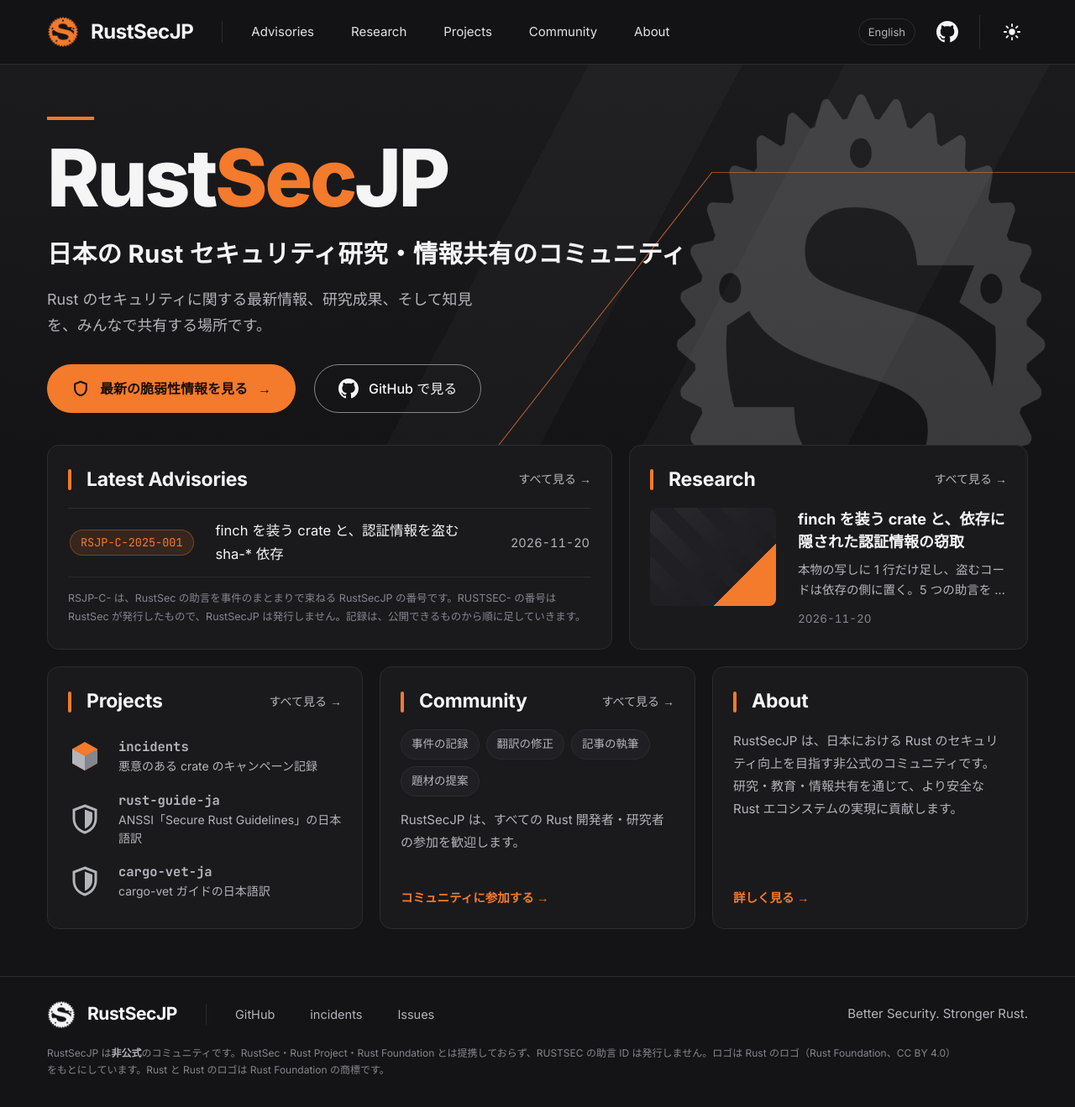
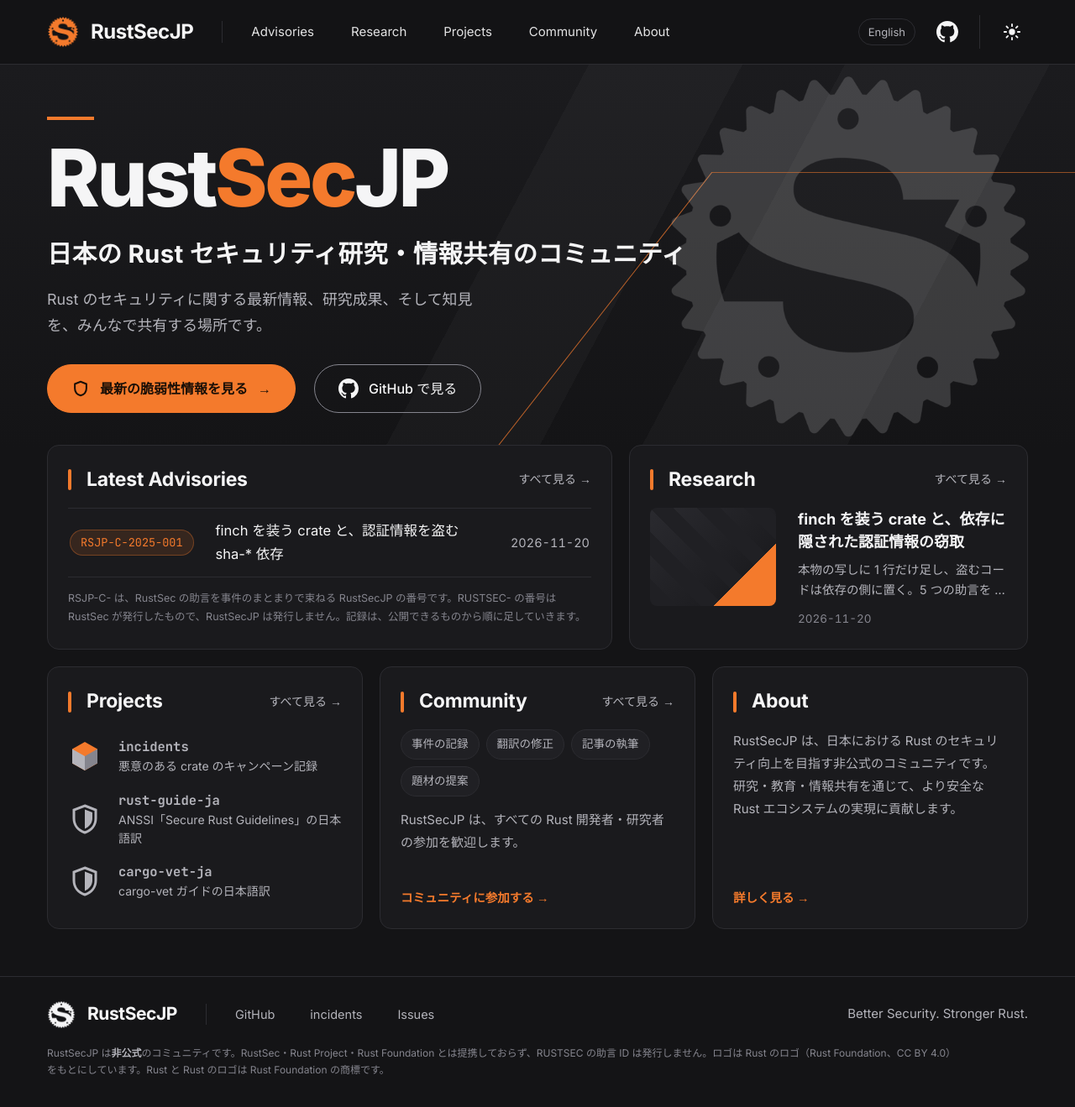
Before and after one commit to RustSecJP/rustsecjp.github.io, a Jekyll site: the page built from index.html, in a window 1280 px wide and 1320 px high. Shown: the whole window at 84% size. Built offline with Jekyll 4.4.1, drawn with Linux system fonts in a browser that asks for light colours.

Commit message:
ヒーローのロゴが歪んで切れる問題を直す

```diff
--- a/assets/home.css
+++ b/assets/home.css
@@ -31,7 +31,7 @@ a:focus-visible,button:focus-visible{outline:2px solid var(--acc);outline-offset
 .hero::before{left:46%;top:100%;width:420px;transform:rotate(-52deg)}
 .hero::after{left:calc(46% + 258px);top:calc(100% - 331px);width:520px;height:1px;opacity:.55}
 .hero .in{position:relative;padding-top:62px;padding-bottom:44px}
-.hero-art{position:absolute;right:20px;top:14px;width:470px;max-width:40vw;aspect-ratio:1;opacity:var(--art);pointer-events:none;user-select:none}
+.hero-art{position:absolute;right:40px;top:50%;transform:translateY(-50%);width:min(460px,36vw);height:auto;aspect-ratio:1;opacity:var(--art);pointer-events:none;user-select:none}
 [data-theme="light"] .hero-art{filter:invert(1)}
 .rule{display:block;width:56px;height:4px;background:var(--acc);margin-bottom:22px}
 .hero h1{position:relative;margin:0;font-size:clamp(54px,7.4vw,104px);line-height:1;font-weight:800;letter-spacing:-.035em}
@@ -51,7 +51,7 @@ a:hover .arr{transform:translateX(3px)}
 .card{background:var(--panel);border:1px solid var(--line);border-radius:14px;padding:26px 24px 24px;min-width:0;display:flex;flex-direction:column}
 .c-adv{grid-column:span 7}.c-res{grid-column:span 5}.c-pro{grid-column:span 4}.c-com{grid-column:span 4}.c-abt{grid-column:span 4}
 @media(max-width:1080px){.c-adv,.c-res{grid-column:span 12}.c-pro,.c-com,.c-abt{grid-column:span 6}.c-abt{grid-column:span 12}}
-@media(max-width:720px){.c-pro,.c-com{grid-column:span 12}.in,.hd-in,.ft-in{padding:0 22px}.hd-nav{gap:22px;padding-left:18px}.hd-in{gap:16px}.logo{font-size:20px}.hero-art{opacity:.07;right:-90px;max-width:70vw}.hd-lang{display:none}}
+@media(max-width:720px){.c-pro,.c-com{grid-column:span 12}.in,.hd-in,.ft-in{padding:0 22px}.hd-nav{gap:22px;padding-left:18px}.hd-in{gap:16px}.logo{font-size:20px}.hero-art{opacity:.07;right:-70px;width:min(320px,70vw)}.hd-lang{display:none}}
 .ch{display:flex;align-items:center;justify-content:space-between;gap:16px;margin:0 0 18px}
 .ch h2{margin:0;font-size:23px;font-weight:700;letter-spacing:-.01em;padding-left:22px;position:relative;line-height:1.3}
 .ch h2::before{content:"";position:absolute;left:0;top:.12em;bottom:.12em;width:4px;background:var(--acc);border-radius:2px}
```
